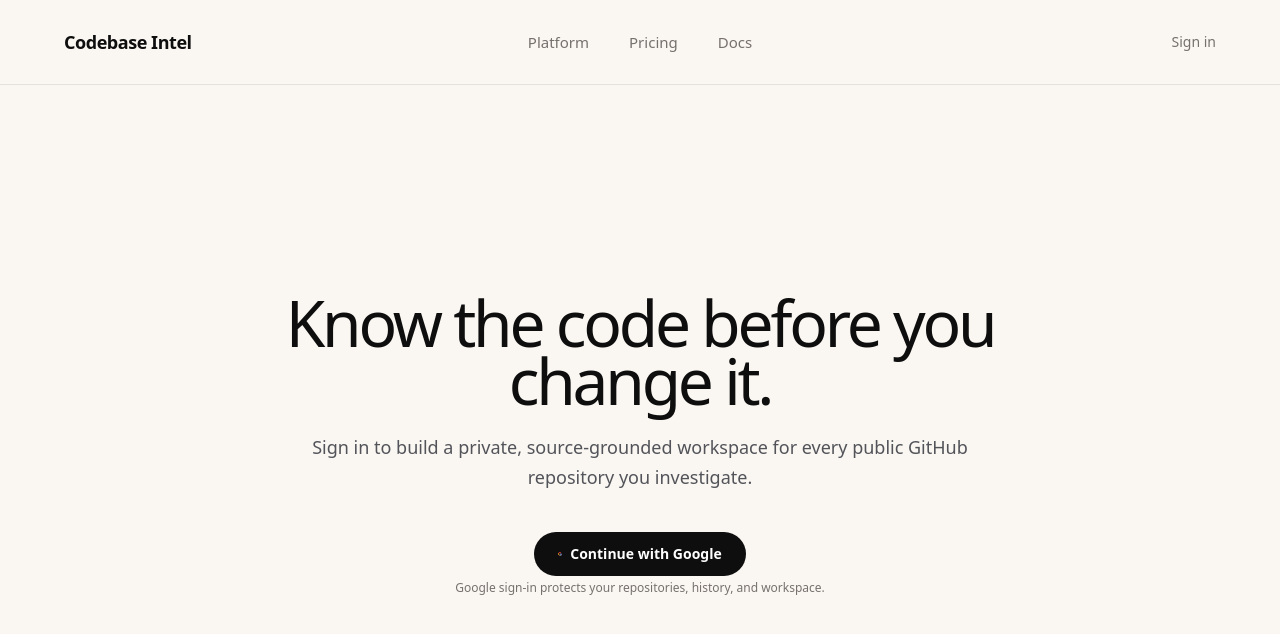
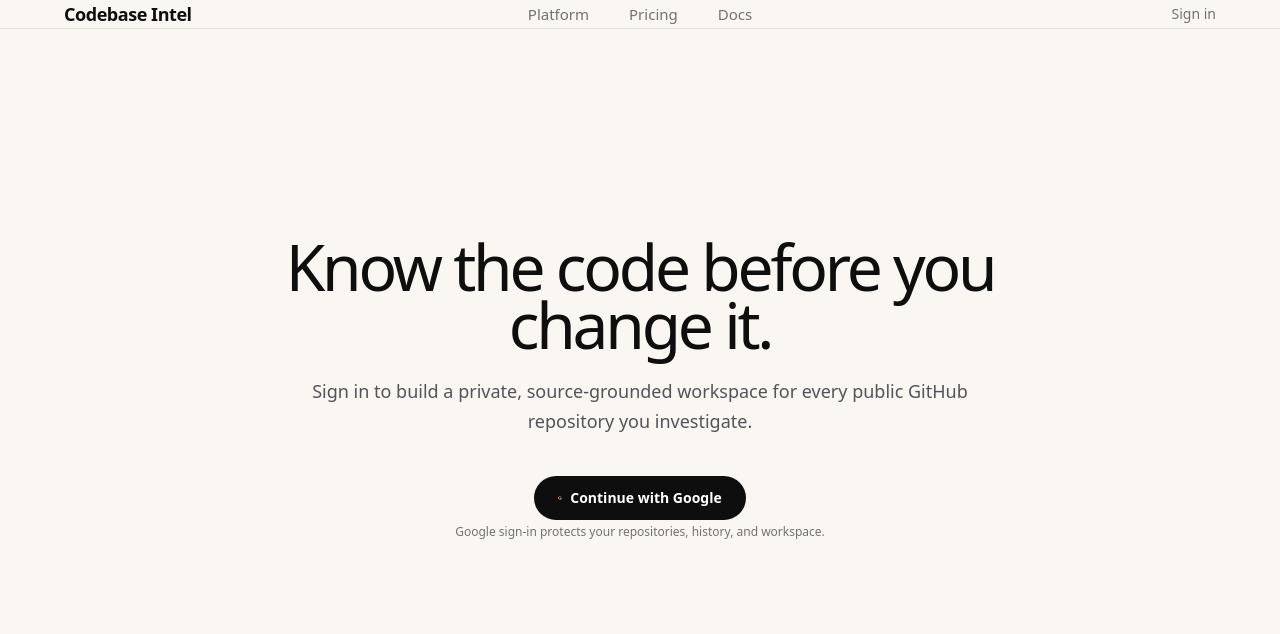
Before and after one commit to ayushman46/codebase_rag, a React (Vite) app in the folder frontend/: page / in a window 1280 px wide. Shown: the top 634 px of the page. Built offline with nearby package versions, Linux system fonts and the light colour scheme; no server answers.

Commit message:
style: compact header height

```diff
--- a/frontend/src/components/SiteHeader.jsx
+++ b/frontend/src/components/SiteHeader.jsx
@@ -15,7 +15,7 @@ const SiteHeader = ({ onOpenRepos }) => {
 
   return (
     <header className="sticky top-0 z-40 border-b border-sand/80 bg-warm-canvas/95 backdrop-blur">
-      <nav className="content-shell relative flex min-h-[4.75rem] items-center justify-between sm:min-h-[5.25rem]">
+      <nav className="content-shell relative flex min-h-[4.5rem] items-center justify-between sm:min-h-20">
         <Link to="/" className="shrink-0 text-lg font-semibold tracking-tight text-ink-black">
           Codebase Intel
         </Link>
```
